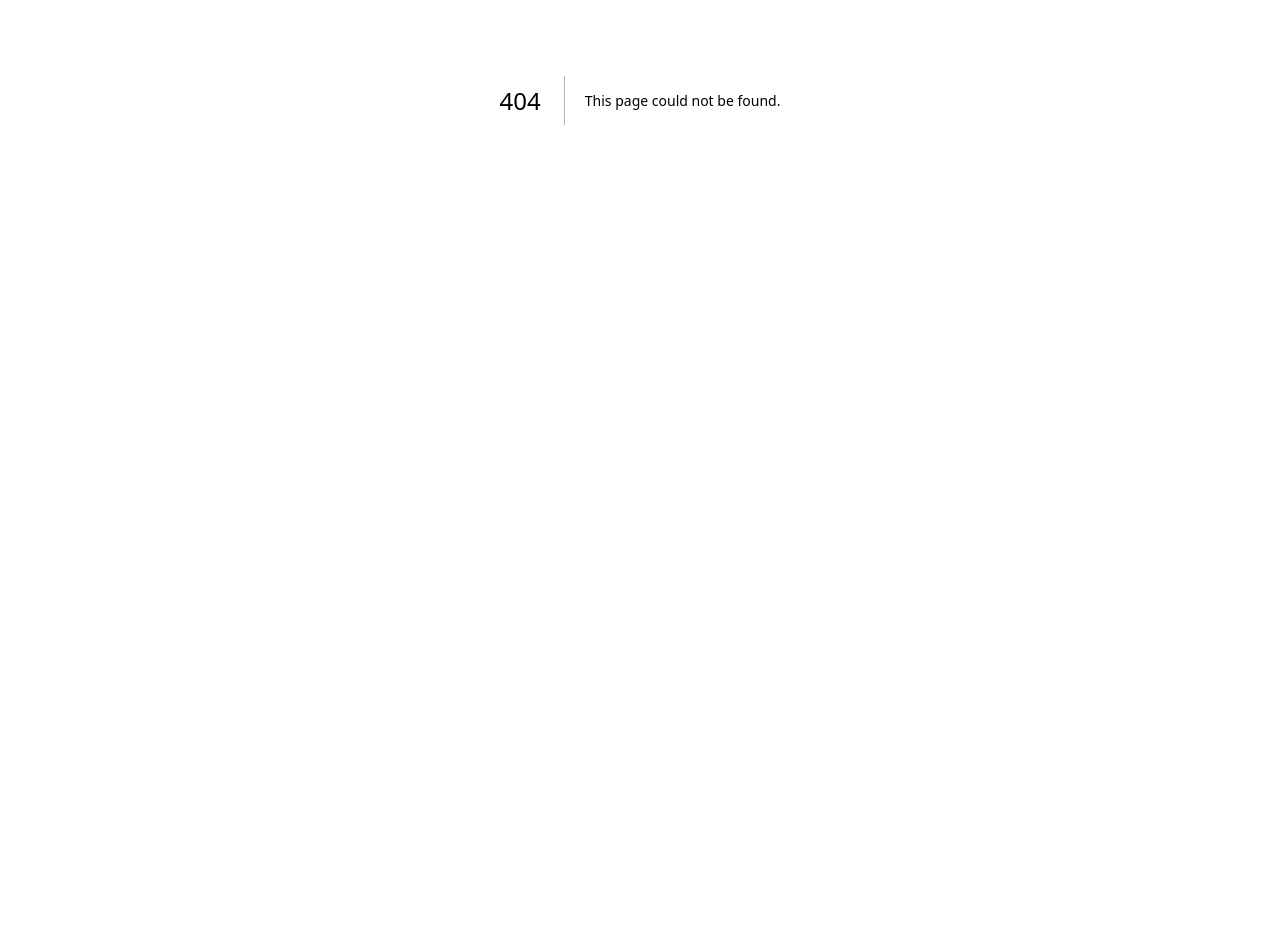
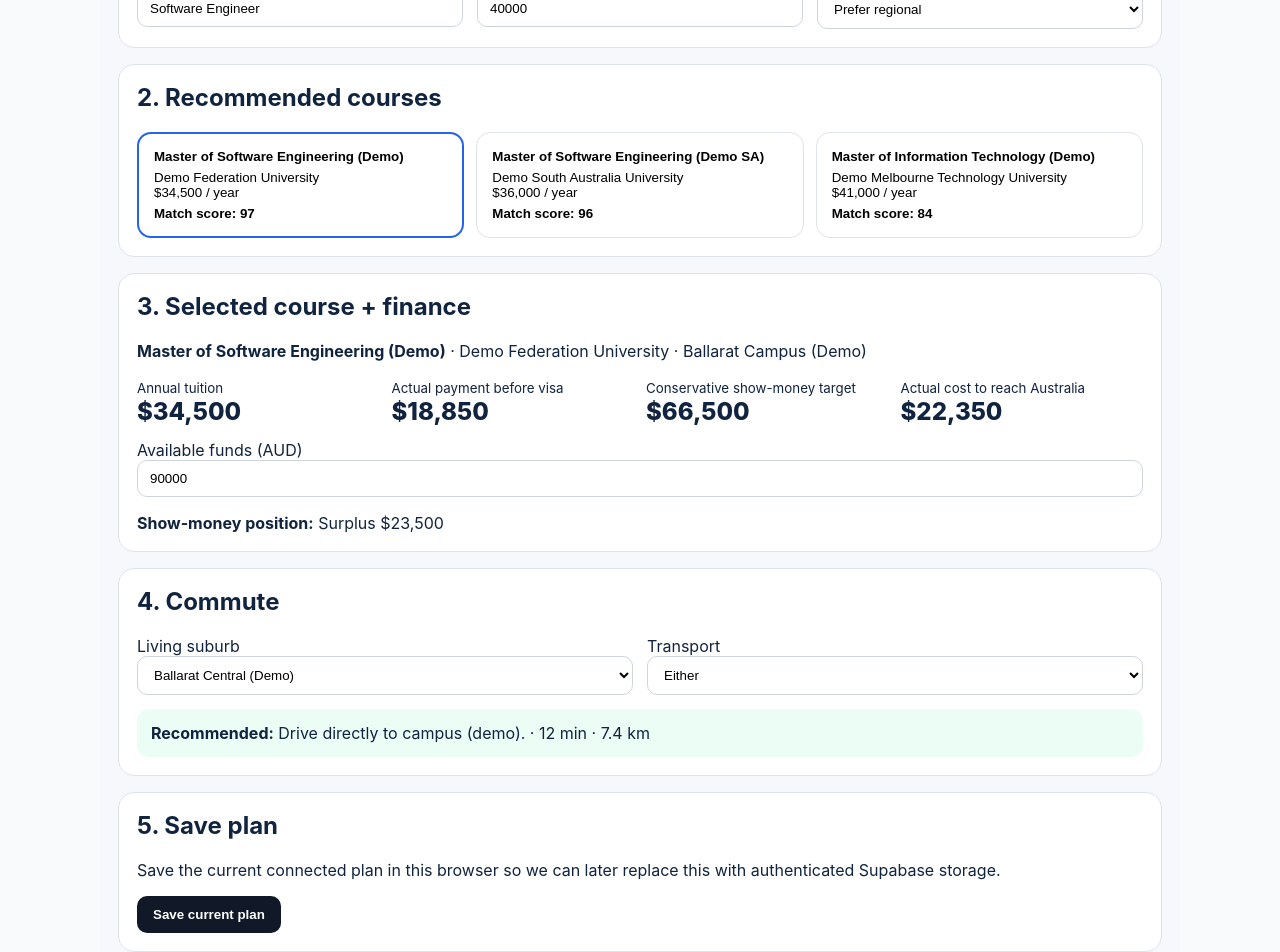
Before and after one commit to bkushen/unipath-australia, a Next.js app: page /local-v2/journey in a window 1280 px wide. Before the commit this address had no page. Shown: the part 300-1252 px from the top of the page. Before the commit the page ends 800 px from the top, so only its background shows below. Built offline with nearby package versions, Linux system fonts and the light colour scheme.

Commit message:
Add connected local V2 student journey page

```diff
--- /dev/null
+++ b/app/local-v2/journey/page.tsx
@@ -0,0 +1,147 @@
+"use client";
+
+import { useMemo, useState } from "react";
+import { demoCampuses, demoCourses, demoRouteFixtures, demoSuburbs, demoUniversities } from "@/lib/local-v2/fixtures";
+import { chooseRecommendedRoute } from "@/lib/local-v2/routing-provider";
+import { calculateVisaFinance } from "@/lib/local-v2/visa-finance";
+
+const money = (cents: number) =>
+  new Intl.NumberFormat("en-AU", { style: "currency", currency: "AUD", maximumFractionDigits: 0 }).format(cents / 100);
+
+const panel = {
+  border: "1px solid #dfe3ea",
+  borderRadius: 16,
+  padding: 18,
+  background: "#fff",
+} as const;
+
+const input = {
+  width: "100%",
+  border: "1px solid #cfd5df",
+  borderRadius: 10,
+  padding: "10px 12px",
+  background: "#fff",
+} as const;
+
+export default function JourneyPage() {
+  const [career, setCareer] = useState("Software Engineer");
+  const [budget, setBudget] = useState(40000);
+  const [regional, setRegional] = useState(true);
+  const [courseId, setCourseId] = useState(demoCourses[0]?.id ?? "");
+  const [suburbId, setSuburbId] = useState("s-ballarat");
+  const [transport, setTransport] = useState<"car" | "public_transport" | "either">("either");
+  const [funds, setFunds] = useState(90000);
+  const [saved, setSaved] = useState(false);
+
+  const ranked = useMemo(() => {
+    return [...demoCourses]
+      .map((course) => {
+        const careerMatch = course.occupations.some((o) => o.toLowerCase().includes(career.toLowerCase().split(" ")[0])) ? 35 : 18;
+        const affordability = course.annualTuitionCents / 100 <= budget ? 30 : Math.max(0, 30 - Math.round((course.annualTuitionCents / 100 - budget) / 1000) * 3);
+        const campus = demoCampuses.find((c) => c.id === course.campusId);
+        const regionalScore = regional && campus?.regional ? 15 : !regional ? 10 : 4;
+        const labour = Math.round(course.labourMarketScore * 0.2);
+        return { course, score: careerMatch + affordability + regionalScore + labour };
+      })
+      .sort((a, b) => b.score - a.score);
+  }, [career, budget, regional]);
+
+  const selectedCourse = demoCourses.find((c) => c.id === courseId) ?? ranked[0]?.course;
+  const campus = demoCampuses.find((c) => c.id === selectedCourse?.campusId);
+  const university = demoUniversities.find((u) => u.id === selectedCourse?.universityId);
+  const routes = campus ? demoRouteFixtures[`${suburbId}:${campus.id}`] ?? [] : [];
+  const route = chooseRecommendedRoute(routes, transport);
+
+  const finance = selectedCourse
+    ? calculateVisaFinance({
+        annualTuitionCents: selectedCourse.annualTuitionCents,
+        firstSemesterTuitionCents: Math.round(selectedCourse.annualTuitionCents / 2),
+        oshcCents: 160000,
+        visaFeeCents: 200000,
+        planeTicketCents: 150000,
+        governmentLivingCostCents: 3000000,
+        travelAllowanceCents: 200000,
+        availableFundsAudCents: Math.round(funds * 100),
+      })
+    : null;
+
+  const savePlan = () => {
+    if (!selectedCourse) return;
+    const payload = {
+      savedAt: new Date().toISOString(),
+      career,
+      budget,
+      regional,
+      courseId: selectedCourse.id,
+      suburbId,
+      transport,
+      funds,
+    };
+    localStorage.setItem("unipath-v2-current-plan", JSON.stringify(payload));
+    setSaved(true);
+  };
+
+  return (
+    <main style={{ maxWidth: 1080, margin: "0 auto", padding: "32px 18px 70px", background: "#f6f8fb", minHeight: "100vh" }}>
+      <div style={{ marginBottom: 22 }}>
+        <span style={{ display: "inline-block", padding: "6px 10px", borderRadius: 999, background: "#dcfce7", fontWeight: 800 }}>CONNECTED LOCAL DEMO</span>
+        <h1 style={{ marginBottom: 8 }}>UniPath End-to-End Student Journey</h1>
+        <p style={{ color: "#586174", maxWidth: 820 }}>A single basic flow connecting recommendation, course selection, finance, commute and saving. All course, cost, labour-market, migration and route values are demo data.</p>
+      </div>
+
+      <section style={panel}>
+        <h2 style={{ marginTop: 0 }}>1. Quick profile</h2>
+        <div style={{ display: "grid", gridTemplateColumns: "repeat(auto-fit, minmax(220px, 1fr))", gap: 14 }}>
+          <label>Career goal<input value={career} onChange={(e) => setCareer(e.target.value)} style={input} /></label>
+          <label>Annual tuition budget (AUD)<input type="number" value={budget} onChange={(e) => setBudget(Number(e.target.value))} style={input} /></label>
+          <label>Regional preference<select value={regional ? "yes" : "no"} onChange={(e) => setRegional(e.target.value === "yes")} style={input}><option value="yes">Prefer regional</option><option value="no">No preference</option></select></label>
+        </div>
+      </section>
+
+      <section style={{ ...panel, marginTop: 16 }}>
+        <h2 style={{ marginTop: 0 }}>2. Recommended courses</h2>
+        <div style={{ display: "grid", gridTemplateColumns: "repeat(auto-fit, minmax(250px, 1fr))", gap: 12 }}>
+          {ranked.slice(0, 3).map(({ course, score }) => {
+            const uni = demoUniversities.find((u) => u.id === course.universityId);
+            return <button key={course.id} onClick={() => setCourseId(course.id)} style={{ textAlign: "left", border: course.id === selectedCourse?.id ? "2px solid #2563eb" : "1px solid #dfe3ea", borderRadius: 14, padding: 15, background: "#fff", cursor: "pointer" }}>
+              <strong>{course.name}</strong><div style={{ marginTop: 6 }}>{uni?.name}</div><div>{money(course.annualTuitionCents)} / year</div><div style={{ marginTop: 6, fontWeight: 700 }}>Match score: {score}</div>
+            </button>;
+          })}
+        </div>
+      </section>
+
+      {selectedCourse && finance && <>
+        <section style={{ ...panel, marginTop: 16 }}>
+          <h2 style={{ marginTop: 0 }}>3. Selected course + finance</h2>
+          <p><strong>{selectedCourse.name}</strong> · {university?.name} · {campus?.name}</p>
+          <div style={{ display: "grid", gridTemplateColumns: "repeat(auto-fit, minmax(220px, 1fr))", gap: 12 }}>
+            <div><small>Annual tuition</small><div style={{ fontSize: 24, fontWeight: 800 }}>{money(selectedCourse.annualTuitionCents)}</div></div>
+            <div><small>Actual payment before visa</small><div style={{ fontSize: 24, fontWeight: 800 }}>{money(finance.beforeVisaActualSpendCents)}</div></div>
+            <div><small>Conservative show-money target</small><div style={{ fontSize: 24, fontWeight: 800 }}>{money(finance.conservativeShowMoneyTargetCents)}</div></div>
+            <div><small>Actual cost to reach Australia</small><div style={{ fontSize: 24, fontWeight: 800 }}>{money(finance.actualCostToReachAustraliaCents)}</div></div>
+          </div>
+          <label style={{ display: "block", marginTop: 14 }}>Available funds (AUD)<input type="number" value={funds} onChange={(e) => setFunds(Number(e.target.value))} style={input} /></label>
+          <p style={{ marginBottom: 0 }}><strong>Show-money position:</strong> {finance.conservativeSurplusOrShortfallCents >= 0 ? "Surplus " : "Shortfall "}{money(Math.abs(finance.conservativeSurplusOrShortfallCents))}</p>
+        </section>
+
+        <section style={{ ...panel, marginTop: 16 }}>
+          <h2 style={{ marginTop: 0 }}>4. Commute</h2>
+          <div style={{ display: "grid", gridTemplateColumns: "repeat(auto-fit, minmax(220px, 1fr))", gap: 14 }}>
+            <label>Living suburb<select value={suburbId} onChange={(e) => setSuburbId(e.target.value)} style={input}>{demoSuburbs.map((s) => <option key={s.id} value={s.id}>{s.name}</option>)}</select></label>
+            <label>Transport<select value={transport} onChange={(e) => setTransport(e.target.value as typeof transport)} style={input}><option value="either">Either</option><option value="car">Car</option><option value="public_transport">Public transport</option></select></label>
+          </div>
+          <div style={{ marginTop: 14, padding: 14, borderRadius: 12, background: route ? "#ecfdf5" : "#fff7ed" }}>
+            {route ? <><strong>Recommended:</strong> {route.summary} · {route.durationMinutes} min · {route.distanceKm} km</> : <>No demo route exists yet for this suburb and selected campus.</>}
+          </div>
+        </section>
+
+        <section style={{ ...panel, marginTop: 16 }}>
+          <h2 style={{ marginTop: 0 }}>5. Save plan</h2>
+          <p>Save the current connected plan in this browser so we can later replace this with authenticated Supabase storage.</p>
+          <button onClick={savePlan} style={{ border: 0, borderRadius: 10, padding: "11px 16px", background: "#111827", color: "white", fontWeight: 800, cursor: "pointer" }}>Save current plan</button>
+          {saved && <span style={{ marginLeft: 12, fontWeight: 700, color: "#047857" }}>Saved.</span>}
+        </section>
+      </>}
+    </main>
+  );
+}
```
